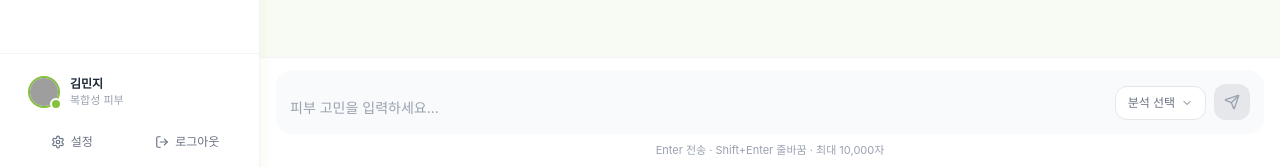
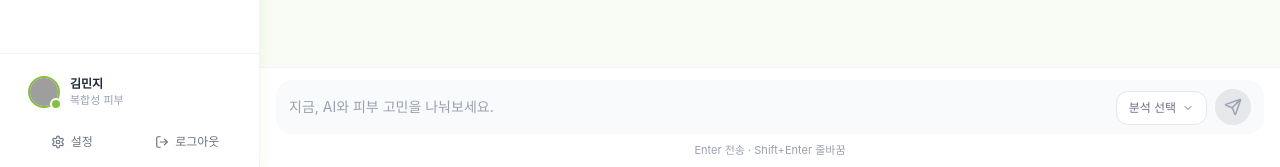
Before and after one commit to SKNETWORKS-FAMILY-AICAMP/SKN23-3rd-3TEAM, a React (Vite) app in the folder front/: page /chat in a window 1280 px wide. Shown: the part 630-797 px from the top of the page. Built offline with nearby package versions, Linux system fonts and the light colour scheme; grey boxes are pictures that could not be loaded; a web font is replaced by a local one.

Commit message:
프롬프트 영역 수정

```diff
--- a/front/src/app/pages/ChatPage.tsx
+++ b/front/src/app/pages/ChatPage.tsx
@@ -557,14 +557,14 @@ export function ChatPage() {
 
       {/* Input Area */}
       <div className="bg-white border-t border-gray-100 px-4 py-3 flex-shrink-0">
-        <div className="flex items-end gap-2 bg-gray-50 rounded-2xl p-3 border-2 border-transparent focus-within:border-[#84C13D] transition-colors">
+        <div className="flex items-end gap-2 bg-gray-50 rounded-2xl px-3 py-2 border-1 border-transparent focus-within:border-[#84C13D] transition-colors">
           <textarea
             ref={textareaRef}
             value={input}
             onChange={handleTextareaChange}
             onKeyDown={handleKeyDown}
-            placeholder="피부 고민을 입력하세요..."
-            className="flex-1 bg-transparent resize-none text-sm text-gray-800 placeholder-gray-400 outline-none max-h-[120px] leading-relaxed"
+            placeholder="지금, AI와 피부 고민을 나눠보세요."
+            className="flex-1 bg-transparent resize-none text-sm text-gray-800 placeholder-gray-400 outline-none max-h-[120px] leading-relaxed py-1.5"
             rows={1}
           />
 
@@ -612,27 +612,22 @@ export function ChatPage() {
           </div>
 
           <div className="flex items-center gap-2 flex-shrink-0">
-            {input.length > 100 && (
-              <span className="text-[11px] text-gray-300">{input.length.toLocaleString()}/10,000</span>
-            )}
             <motion.button
               onClick={handleSend}
               disabled={!canSend}
               whileTap={{ scale: 0.9 }}
-              className="w-9 h-9 rounded-xl flex items-center justify-center transition-all duration-200"
+              className="w-9 h-9 rounded-full flex items-center justify-center transition-all duration-200"
               style={{
-                background: canSend ? "linear-gradient(135deg, #84C13D, #6BA32E)" : "#E5E7EB",
+                background: canSend ? "#84C13D" : "#E5E7EB",
               }}
             >
-              <Send
-                className="w-4 h-4"
-                style={{ color: canSend ? "white" : "#9CA3AF" }}
+              <Send className="w-4.5 h-4.5" style={{ color: canSend ? "white" : "#9CA3AF" }}
               />
             </motion.button>
           </div>
         </div>
         <p className="text-[11px] text-gray-400 text-center mt-2">
-          Enter 전송 · Shift+Enter 줄바꿈 · 최대 10,000자
+          Enter 전송 · Shift+Enter 줄바꿈
         </p>
       </div>
 
```
